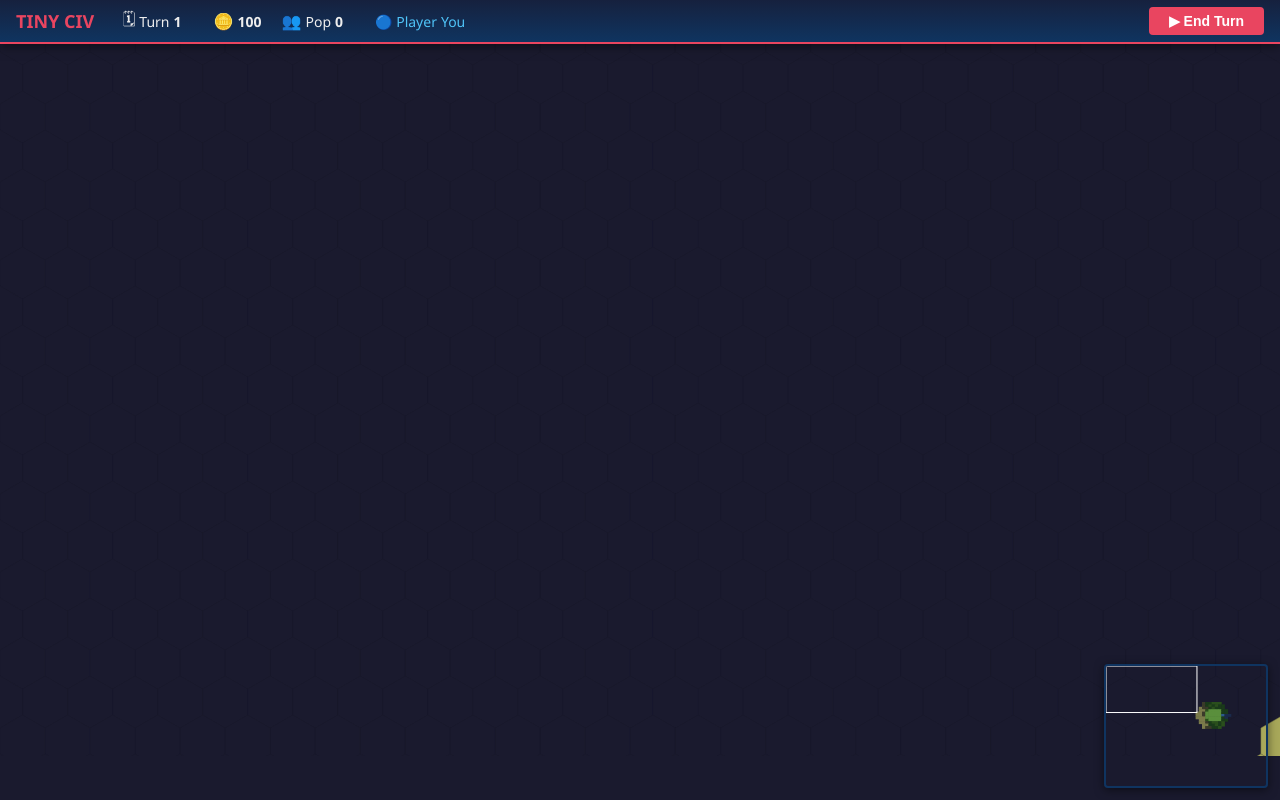
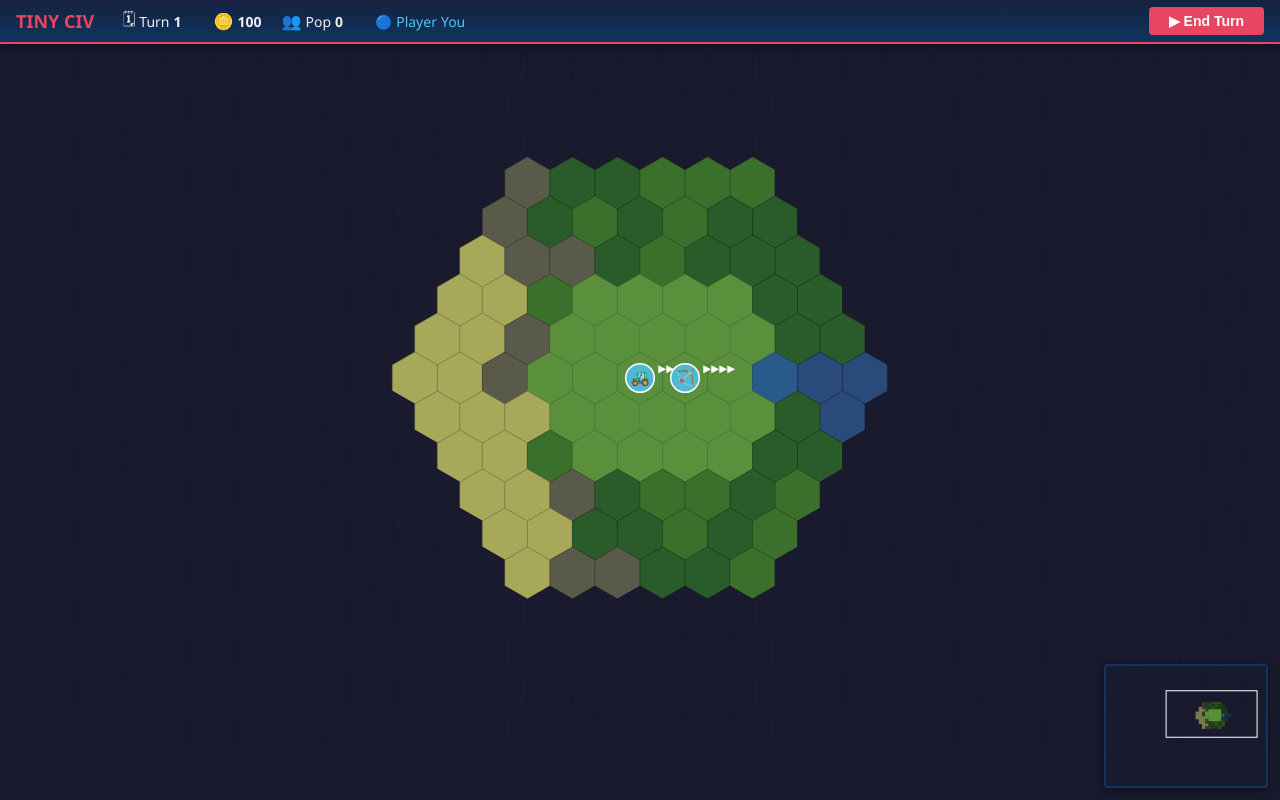
Before and after one commit to Manny7717/tiny-civ, a plain HTML site: page index.html in a window 1280 px wide. Both pictures are taken after a click on the button "New Game". Drawn offline with Linux system fonts and the light colour scheme.

Commit message:
fix: center camera on player starting location
Camera started at (0,0) which is top-left corner of 50x50 map.
Player spawns near center, so the screen was just fog of war.
Now camera centers on player's starting hex.

```diff
--- a/index.html
+++ b/index.html
@@ -437,9 +437,13 @@ function initGame(loadSaved = false) {
   addUnit(0, 'settler', startLoc[0], startLoc[1]);
   addUnit(0, 'scout', startLoc[0] + 1, startLoc[1]);
 
-  // Reveal starting area
   // Reveal starting area (larger reveal on start)
   revealAround(startLoc[0], startLoc[1], 5);
+
+  // Center camera on player start
+  let [startPx, startPy] = HEX.hexToPixel(startLoc[0], startLoc[1], CONFIG.HEX_SIZE);
+  G.camera.x = Math.max(0, startPx - canvasW / 2);
+  G.camera.y = Math.max(0, startPy - canvasH / 2);
 
   // Place AI players
   for (let [c, r, pid] of aiStarts) {
```
